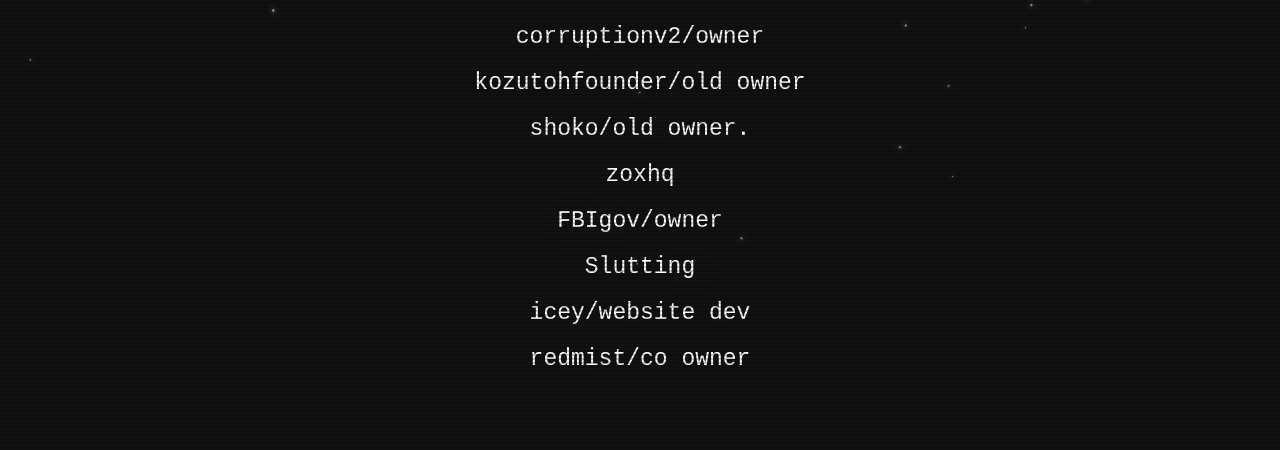
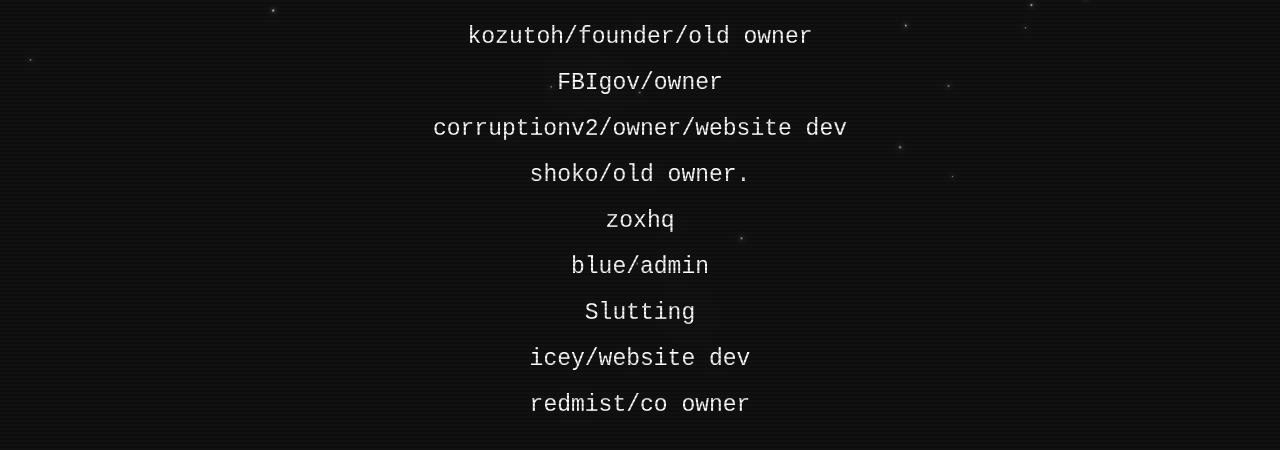
Before and after one commit to 988hq/hostel-site, a plain HTML site: page index.html in a window 1280 px wide. Shown: the part 326-776 px from the top of the page. Drawn offline with Linux system fonts and the light colour scheme.

Commit message:
Update index.html

```diff
--- a/index.html
+++ b/index.html
@@ -120,11 +120,12 @@
 
   <!-- links plus names -->
   <div class="link-box">
-    <a href="https://discord.gg/hostel">corruptionv2/owner</a>
-     <a href="https://discord.gg/hostel">kozutohfounder/old owner</a>
+    <a href="https://discord.gg/hostel">kozutoh/founder/old owner</a>
+    <a href="https://discord.gg/hostel">FBIgov/owner</a>
+    <a href="https://discord.gg/hostel">corruptionv2/owner/website dev</a>
     <a href="https://discord.gg/hostel">shoko/old owner.</a>
     <a href="https://discord.gg/kut">zoxhq</a>
-    <a href="https://discord.gg/hostel">FBIgov/owner</a>
+    <a href="https://discord.gg/hostel">blue/admin</a>
     <a href="https://discord.gg/hostel">Slutting</a>
     <a href="https://discord.gg/hostel">icey/website dev</a>
     <a href="https://discord.gg/hostel">redmist/co owner</a>
```
